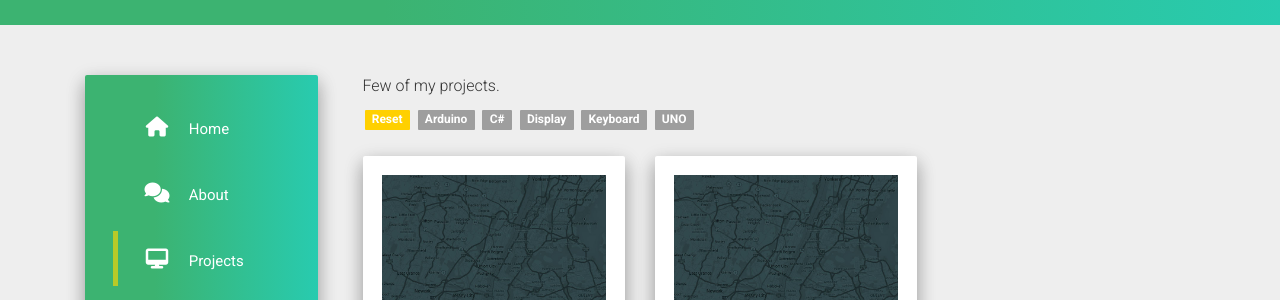
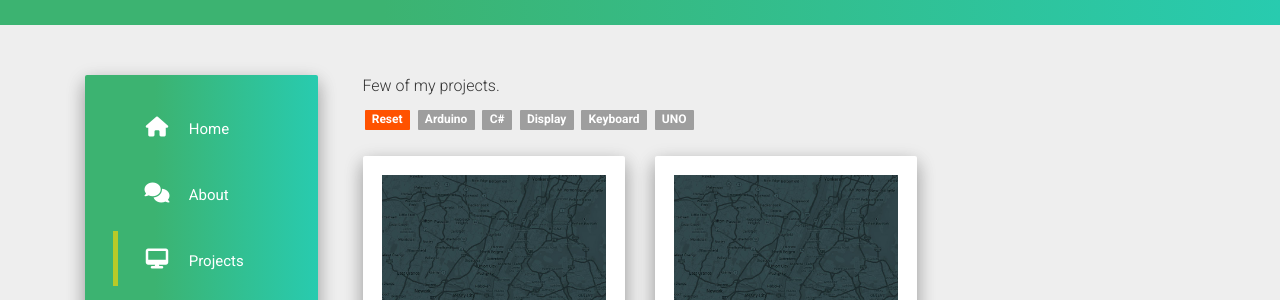
Before and after one commit to YeoSJ116/YeoSJ116.github.io, a Jekyll site: the page built from projects.md, in a window 1280 px wide. Shown: the part 224-524 px from the top of the page. Built offline with Jekyll 4.4.1, drawn with Linux system fonts in a browser that asks for light colours; nearby versions of some CDN libraries.

Commit message:
Update project_tags.html

```diff
--- a/_includes/project_tags.html
+++ b/_includes/project_tags.html
@@ -1,6 +1,6 @@
 {% if site.enableTags ==  true %}
 	<div id="tag-filter" class="col-md-12 col-xs-12 tag-group">
-		<span class="label tag-filter tag-cloud all" style="color:white; background-color:#ffD000">Reset</span>
+		<span class="label tag-filter tag-cloud all" style="color:white; background-color:#ff5200">Reset</span>
         {% assign tagarray = site.tagarray %}
         {% for project in site.data.projects %}
             {% for tag in project.tags %}
```
